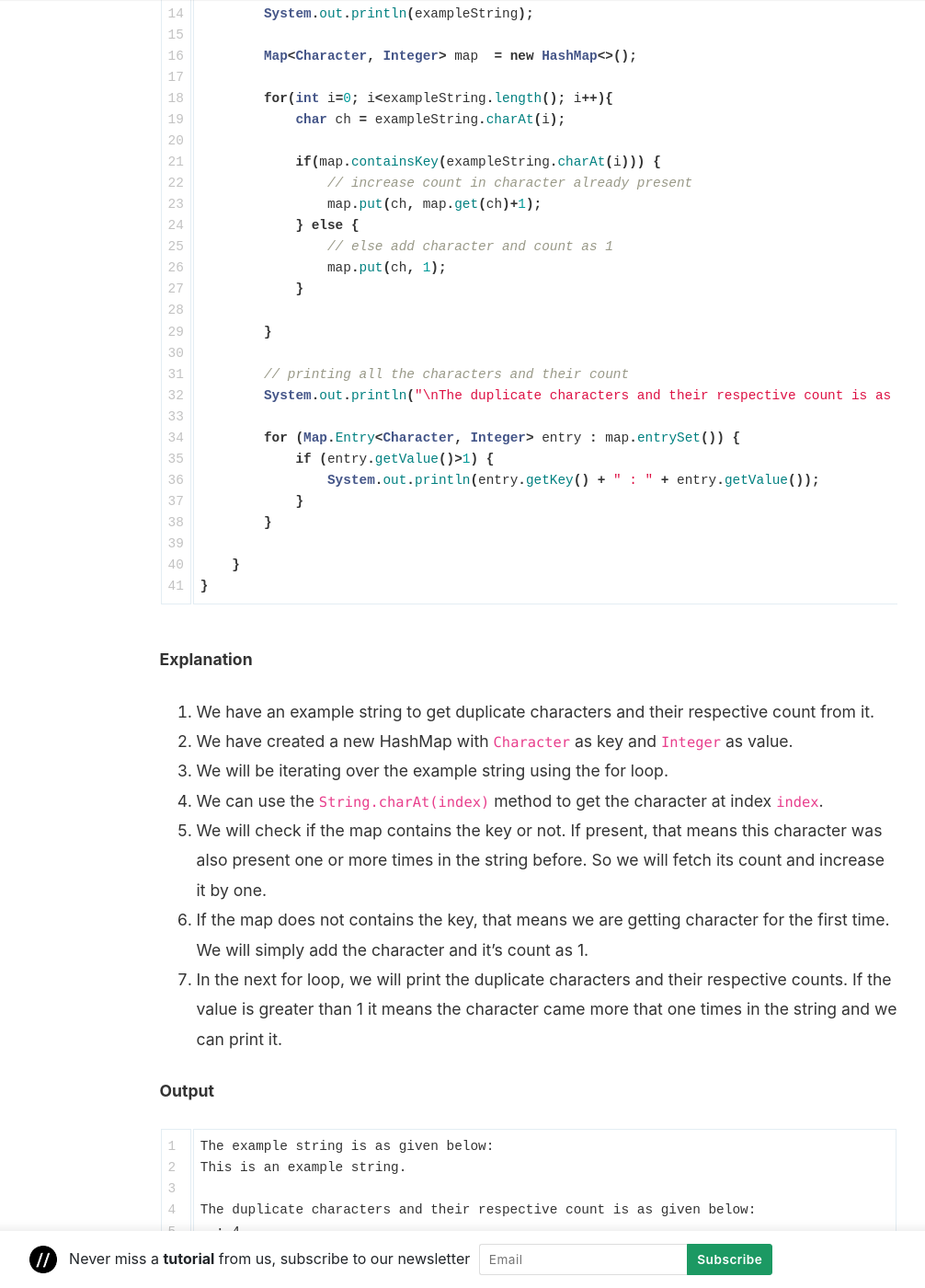
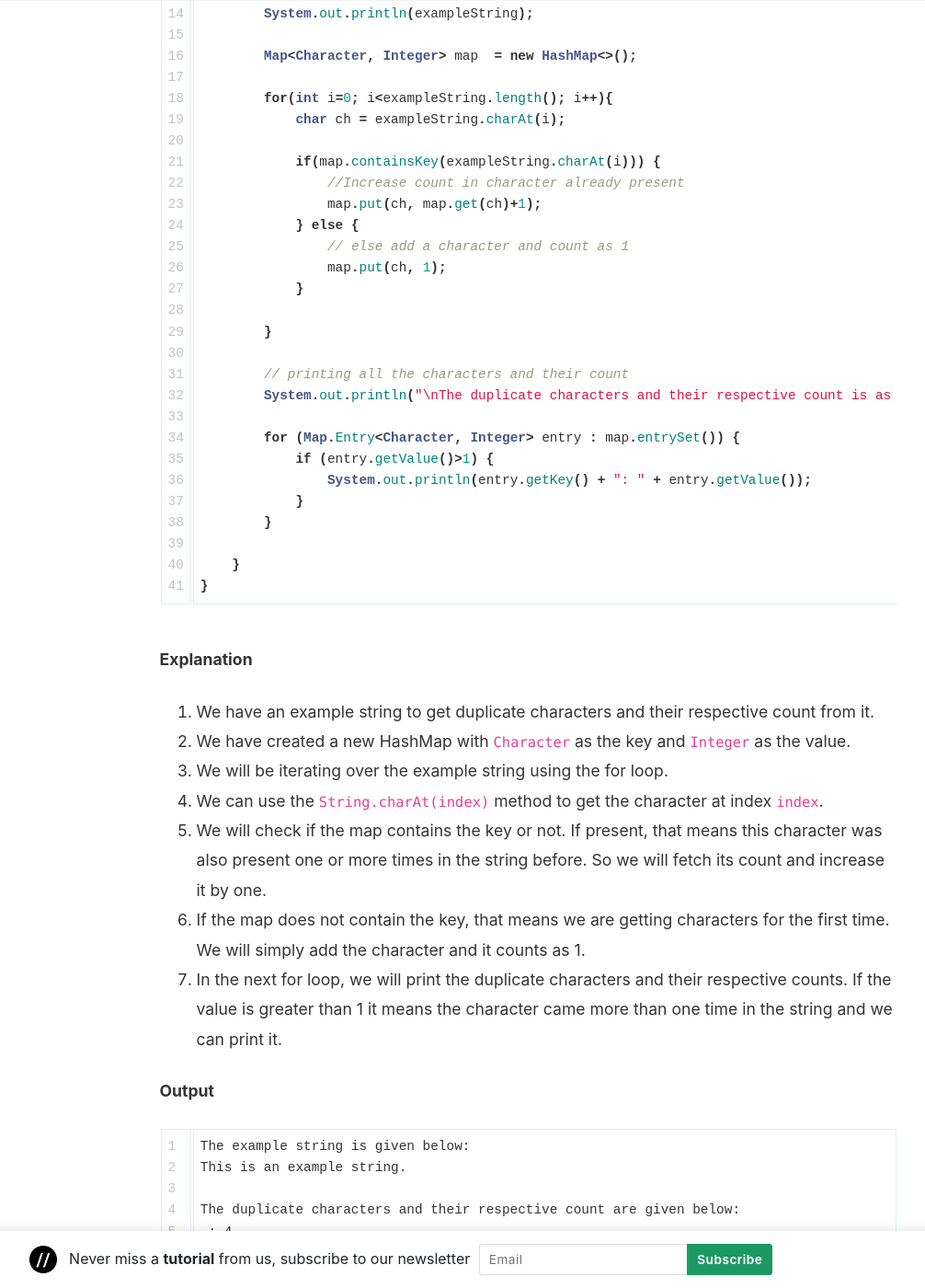
Before and after one commit to coderolls/coderolls-blog, a Jekyll site: the page built from _posts/java-programs/2023-11-06-duplicate-characters-count-in-string.md, in a window 1280 px wide and 1400 px high, scrolled down 942 px. Shown: the whole window at 92% size, without its empty margins (204-1210 px from the left). Built offline with Jekyll 4.4.1, drawn with Linux system fonts in a browser that asks for light colours; nearby versions of some CDN libraries; comment, search, counter and statistics services are not loaded; some of the changed text lies outside the part shown.

Commit message:
Update 2023-11-06-duplicate-characters-count-in-string.md

````diff
--- a/_posts/java-programs/2023-11-06-duplicate-characters-count-in-string.md
+++ b/_posts/java-programs/2023-11-06-duplicate-characters-count-in-string.md
@@ -35,10 +35,10 @@ public class CharactersCount {
             char ch = exampleString.charAt(i);
 
             if(map.containsKey(exampleString.charAt(i))) {
-                // increase count in character already present
+                //Increase count in character already present
                 map.put(ch, map.get(ch)+1);
             } else {
-                // else add character and count as 1
+                // else add a character and count as 1
                 map.put(ch, 1);
             }
 
@@ -49,7 +49,7 @@ public class CharactersCount {
 
         for (Map.Entry<Character, Integer> entry : map.entrySet()) {
             if (entry.getValue()>1) {
-                System.out.println(entry.getKey() + " : " + entry.getValue());
+                System.out.println(entry.getKey() + ": " + entry.getValue());
             }
         }
 
@@ -60,24 +60,24 @@ public class CharactersCount {
 **Explanation**
 
 1. We have an example string to get duplicate characters and their respective count from it.
-2. We have created a new HashMap with `Character` as key and `Integer` as value.
+2. We have created a new HashMap with `Character` as the key and `Integer` as the value.
 3. We will be iterating over the example string using the for loop.
 4. We can use the `String.charAt(index)` method to get the character at index `index`.
 5. We will check if the map contains the key or not. If present, that means this character was also present one or more times in the string before. So we will fetch its count and increase it by one.
-6. If the map does not contains the key, that means we are getting character for the first time. We will simply add the character and it's count as 1.
-7. In the next for loop, we will print the duplicate characters and their respective counts. If the value is greater than 1 it means the character came more that one times in the string and we can print it.
+6. If the map does not contain the key, that means we are getting characters for the first time. We will simply add the character and it counts as 1.
+7. In the next for loop, we will print the duplicate characters and their respective counts. If the value is greater than 1 it means the character came more than one time in the string and we can print it.
 
 **Output**
 
 ```
-The example string is as given below:
+The example string is given below:
 This is an example string.
 
-The duplicate characters and their respective count is as given below:
-  : 4
-a : 2
-e : 2
-i : 3
-n : 2
-s : 3
+The duplicate characters and their respective count are given below:
+ : 4
+a: 2
+e: 2
+i: 3
+n: 2
+s: 3
 ```
````
Also changed, not shown: other parts of _posts/java-programs/2023-11-06-duplicate-characters-count-in-string.md (+3 -3 lines).
